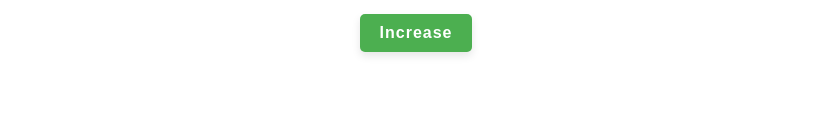
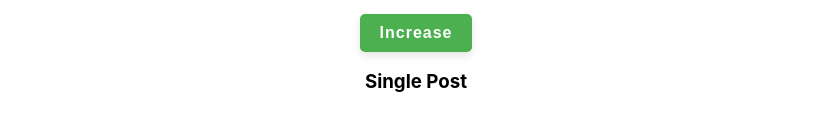
Before and after one commit to dvaghasiya766/hooks, a React (Create React App) app: page / in a window 1280 px wide. Shown: the part 239-370 px from the top of the page, without its empty margins (224-1055 px from the left). Built offline with nearby package versions, Linux system fonts and the light colour scheme.

Commit message:
useContect

```diff
--- a/src/App.js
+++ b/src/App.js
@@ -2,6 +2,7 @@ import React from "react";
 
 import UseStateHook from "./components/useState/state"; // Capitalized import
 import UseEffectHook from "./components/useEffect/effect";
+import UseContextHook from "./components/useContext/context";
 
 import "./App.css";
 
@@ -10,6 +11,7 @@ const App = () => {
     <div className="App">
       <UseStateHook />
       <UseEffectHook />
+      <UseContextHook />
     </div>
   );
 };
--- /dev/null
+++ b/src/components/useContext/context.js
@@ -0,0 +1,13 @@
+import React from "react";
+import MainComponent from "./mainComponent";
+import LoginContextProvider from "./loginContextProvider";
+
+function UseContextHook() {
+  return (
+    <LoginContextProvider>
+      <MainComponent />
+    </LoginContextProvider>
+  );
+}
+
+export default UseContextHook;
--- /dev/null
+++ b/src/components/useContext/loginContextProvider.js
@@ -0,0 +1,13 @@
+import React, { createContext } from "react";
+
+export const LoginContext = createContext(); // Default value: false
+const LoginContextProvider = ({ children }) => {
+  const [isLoggedIn, setIsLoggedIn] = React.useState(true);
+
+  return (
+    <LoginContext.Provider value={{ isLoggedIn, setIsLoggedIn }}>
+      {children}
+    </LoginContext.Provider>
+  );
+};
+export default LoginContextProvider;
--- /dev/null
+++ b/src/components/useContext/mainComponent.js
@@ -0,0 +1,13 @@
+import React from "react";
+
+import SinglePost from "./singlePost";
+
+function MainComponent() {
+  return (
+    <div>
+      <SinglePost />
+    </div>
+  );
+}
+
+export default MainComponent;
--- /dev/null
+++ b/src/components/useContext/singlePost.js
@@ -0,0 +1,15 @@
+import React, { useContext } from "react";
+import { LoginContext } from "./loginContextProvider";
+
+const SinglePost = () => {
+const { isLoggedIn } = useContext(LoginContext);
+  console.log(isLoggedIn);
+
+  return (
+    <div>
+      <h3>Single Post</h3>
+    </div>
+  );
+};
+
+export default SinglePost;
```
